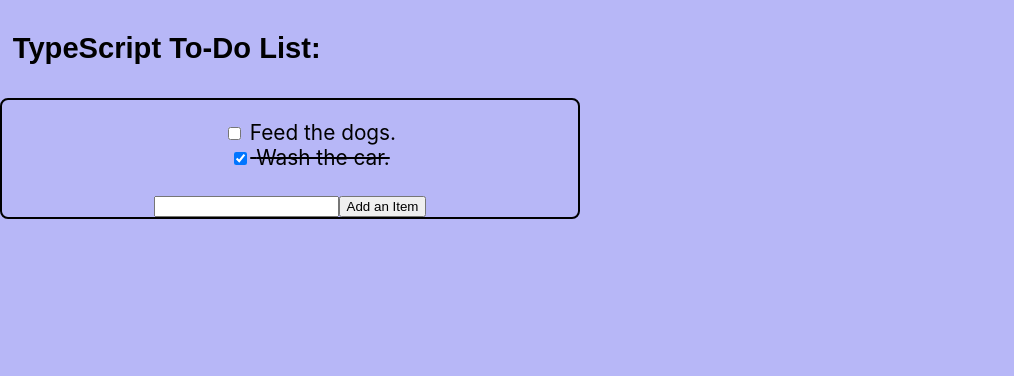
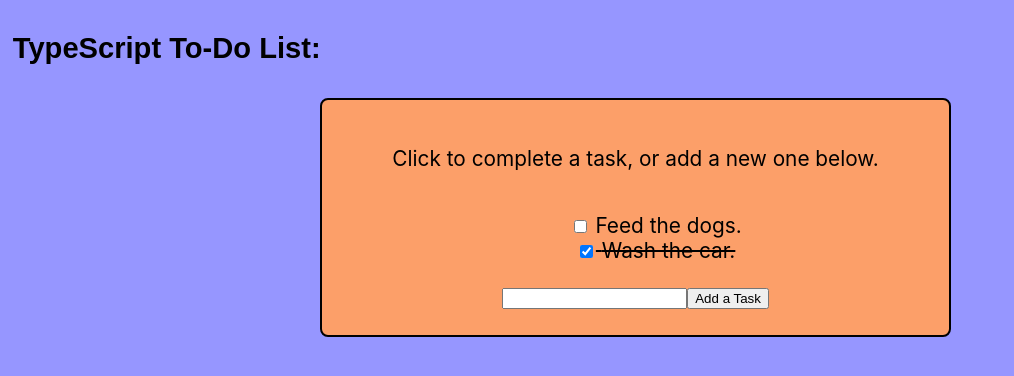
Before and after one commit to MorganWilliamson/TS-Todo, a React (Vite) app in the folder ts-todo/: page / in a window 1280 px wide. Shown: the top 376 px of the page, without its empty margins (0-1014 px from the left). Built offline with nearby package versions, Linux system fonts and the light colour scheme.

Commit message:
Adjusted content, colors.

```diff
--- a/ts-todo/src/App.css
+++ b/ts-todo/src/App.css
@@ -1,5 +1,5 @@
 html {
-  background: rgb(183, 183, 247);
+  background: rgb(150, 150, 255);
 }
 
 .title {
@@ -25,4 +25,7 @@ html {
   width: 45%;
   border: 2px solid black;
   border-radius: 8px;
+  margin: 0 25%;
+  padding: 2%;
+  background: rgb(252, 159, 105);
 }
--- a/ts-todo/src/App.tsx
+++ b/ts-todo/src/App.tsx
@@ -39,6 +39,7 @@ function App() {
     <div className="App">
       <h1 className="title">TypeScript To-Do List:</h1>
       <div className="listComp">
+        <p>Click to complete a task, or add a new one below.</p>
         <TodoList todos={todos} toggleTodo={toggleTodo} />
         <AddTodoForm addTodo={addTodo} />
       </div>
--- a/ts-todo/src/components/AddTodoForm.tsx
+++ b/ts-todo/src/components/AddTodoForm.tsx
@@ -23,7 +23,7 @@ export const AddTodoForm: React.FC<Props> = ({ addTodo }) => {
                     addTodo(text);
                     setText('');
                 }}
-            >Add an Item</button>
+            >Add a Task</button>
         </form>
     )
 }
```
